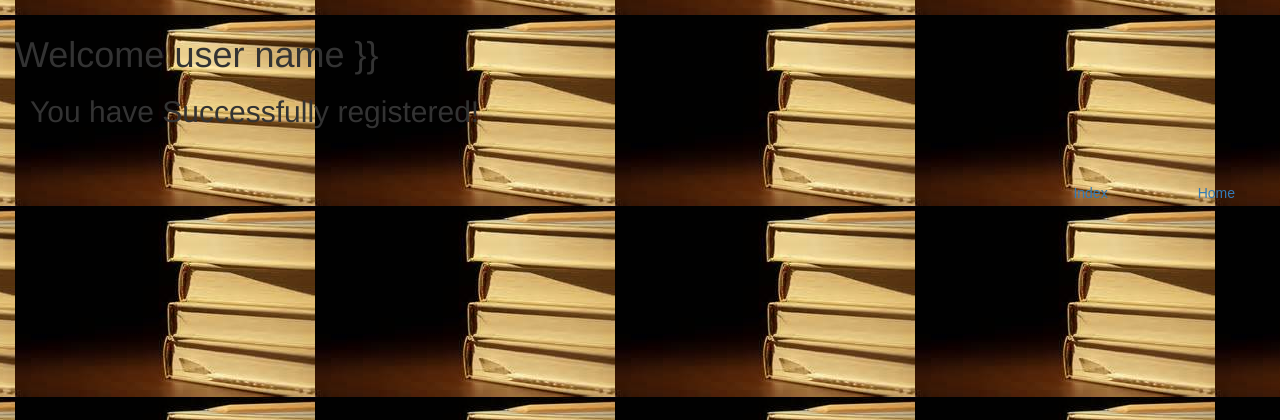
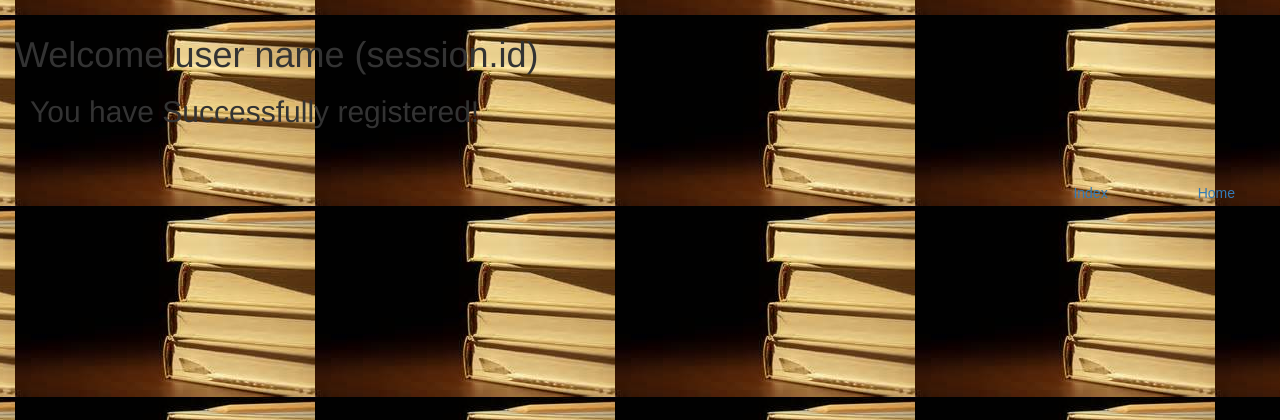
Before and after one commit to drbrown01/belt_reviewer, a Django app: page /success/ in a window 1280 px wide. Shown: the top 420 px of the page. Run offline with Django 3.2, Linux system fonts and the light colour scheme; some libraries are stand-ins or nearby versions.

Commit message:
added session id for planned welcome page

```diff
--- a/book_review2/book_review2/apps/main/templates/main/success.html
+++ b/book_review2/book_review2/apps/main/templates/main/success.html
@@ -8,8 +8,8 @@
     <title>Success!</title>
   </head>
   <body>
-    <h1>Welcome  user name }}</h1>
-    <h2>You have Successfully registered! </h2>
+    <h1>Welcome  user name (session.id)</h1>
+      <h2>You have Successfully registered! </h2>
     <ul class='nav navbar-nav navbar-right' >
       <li><a href={{"/"}}>Index</a></li>
       <li><a href={{"home"}}>Home</a></li>
```
